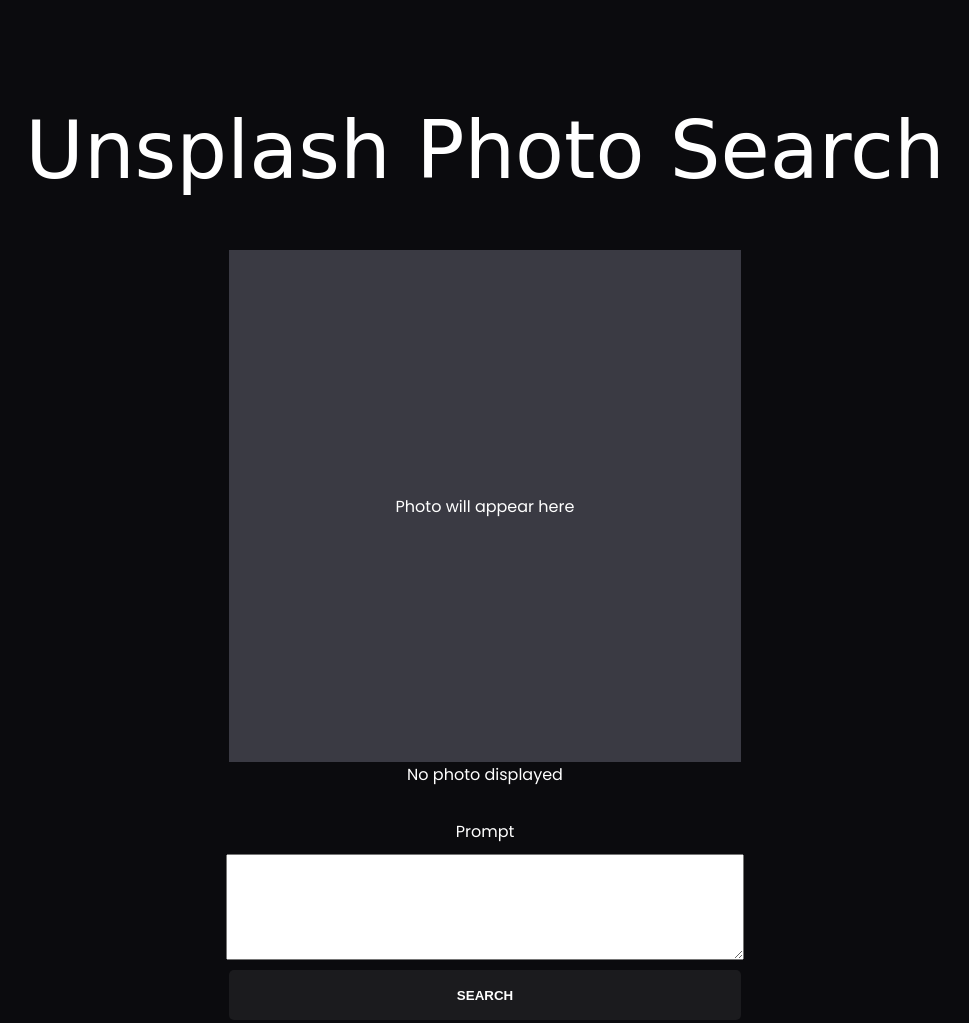
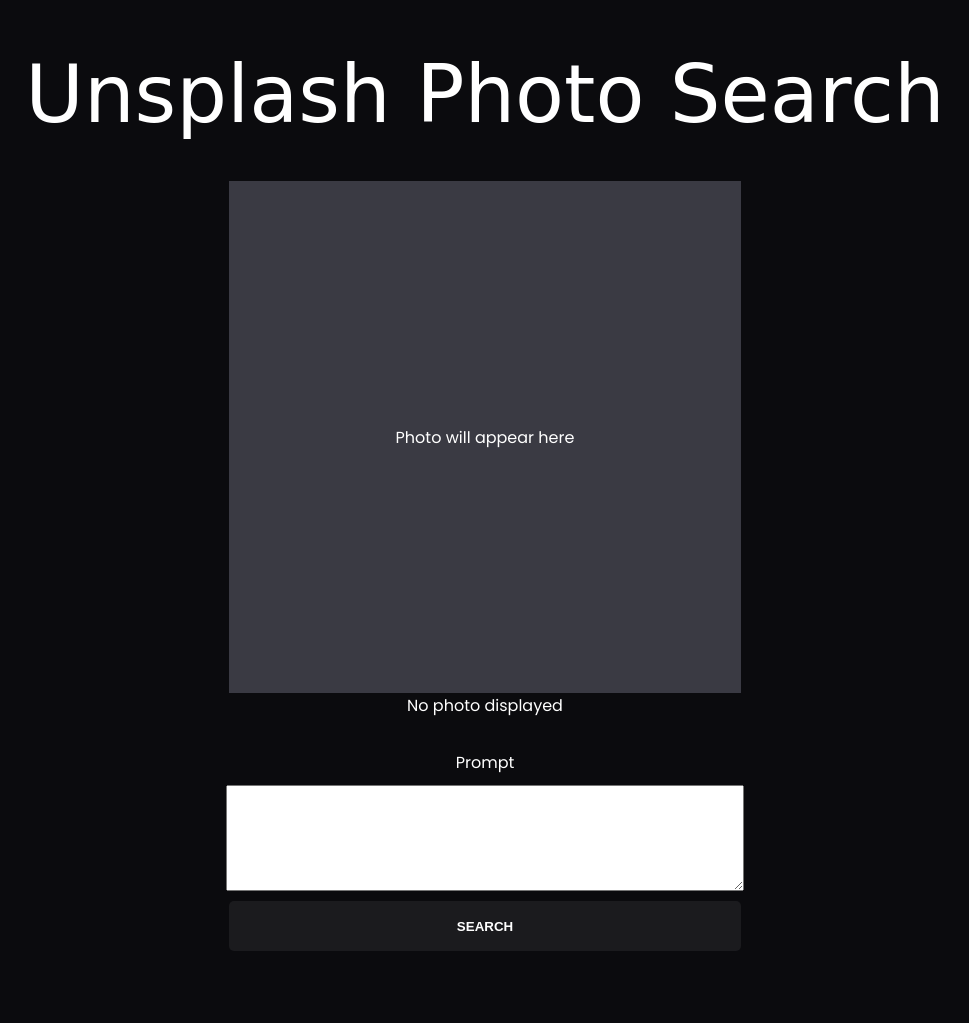
Before and after one commit to Beacon6/fireship-dream, a website built with Vite: page index.html in a window 1280 px wide. Shown: the whole page, without its empty margins (155-1124 px from the left). After the commit the page ends 991 px from the top, so only its background shows below. Built offline with nearby package versions, Linux system fonts and the light colour scheme; a web font is replaced by a local one.

Commit message:
Adjust styling

```diff
--- a/style.css
+++ b/style.css
@@ -3,7 +3,8 @@
   background-color: #0b0b0e;
   color: white;
   font-family: 'Poppins', sans-serif;
-  margin-top: 50px;
+  height: 100vh;
+  overflow: hidden;
 }
 
 main {
@@ -15,6 +16,8 @@
   font-family: 'Rubik Microbe', cursive;
   font-weight: 400;
   font-size: 5rem;
+  margin-top: 40px;
+  margin-bottom: 40px;
 }
 
 #result {
@@ -25,7 +28,6 @@
   display: flex;
   justify-content: center;
   align-items: center;
-
 }
 
 form {
@@ -55,7 +57,7 @@
   cursor: pointer;
   text-transform: uppercase;
   font-weight: 600;
-  margin-bottom: 50px;
+  margin-bottom: 40px;
 }
 
 button:hover {
@@ -66,13 +68,11 @@
   display: none;
 }
 
-
 .spinner {
   animation: spin 1s linear infinite;
   display: inline-block;
 }
 
-
 @keyframes spin {
   from {transform:rotate(0deg);}
   to {transform:rotate(360deg);}
```
